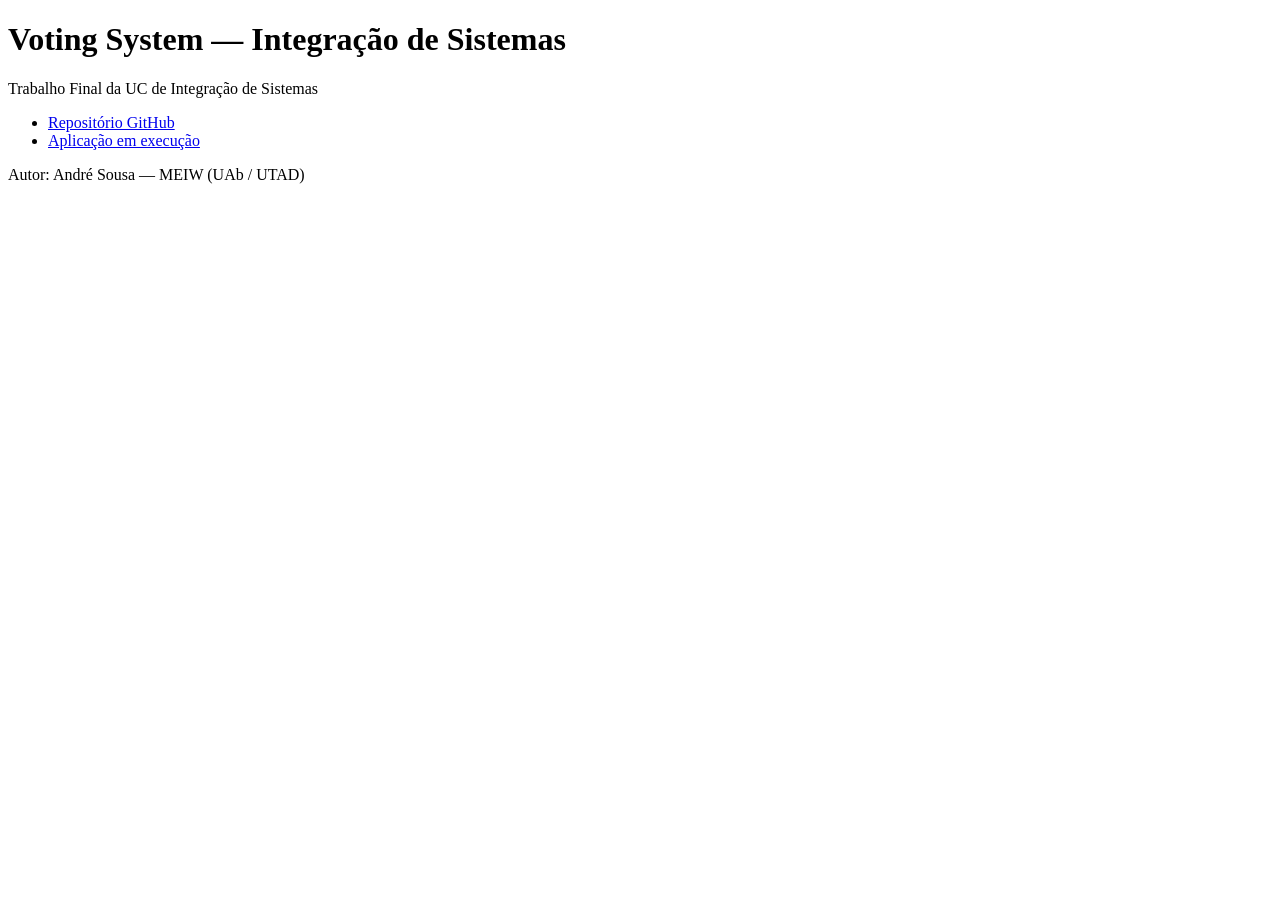
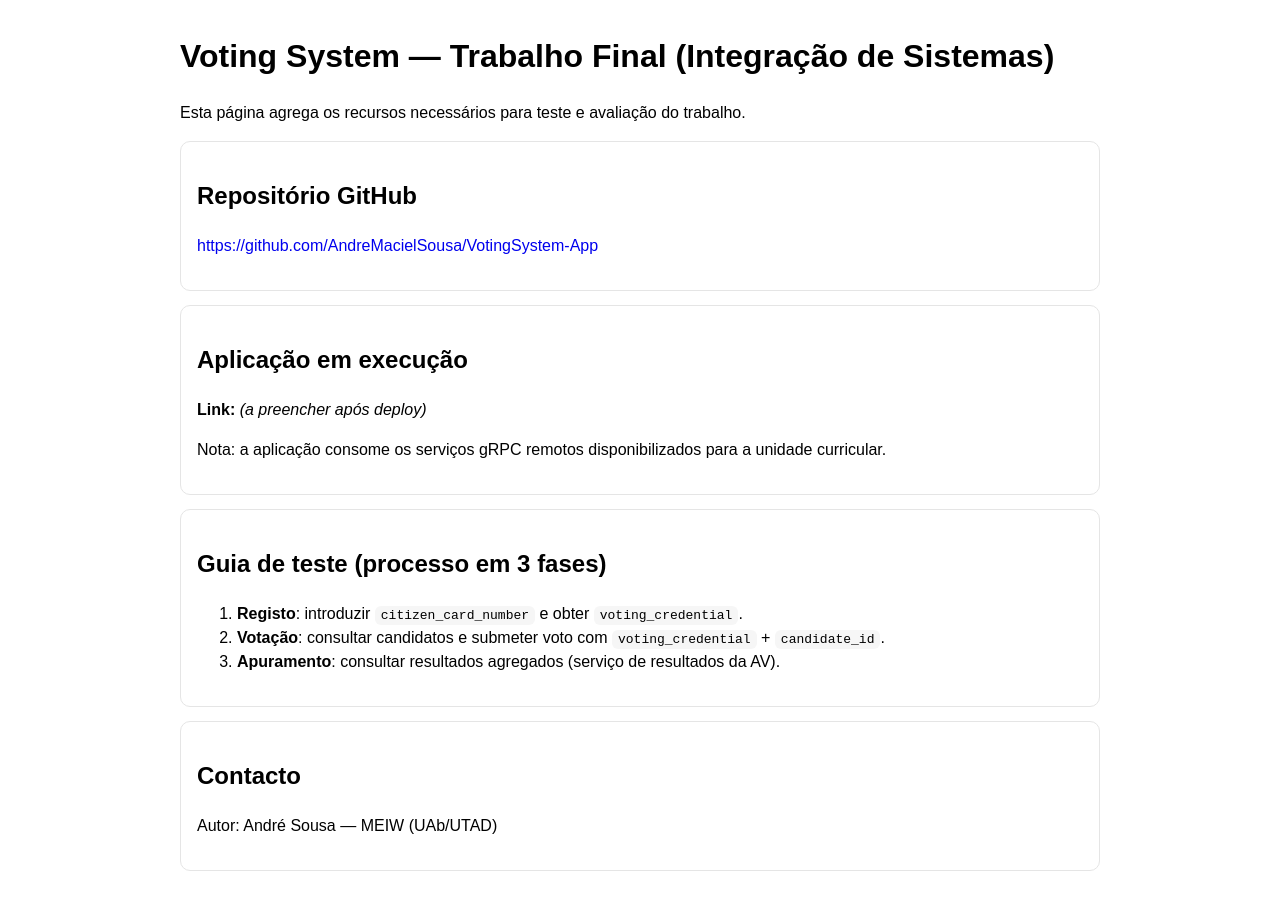
Before and after one commit to AndreMacielSousa/VotingSystem-App, a plain HTML site: page site/index.html in a window 1280 px wide. Before the commit the page ends 800 px from the top, so only its background shows below. Drawn offline with Linux system fonts and the light colour scheme.

Commit message:
update Site

```diff
--- a/site/index.html
+++ b/site/index.html
@@ -1,19 +1,47 @@
 <!DOCTYPE html>
 <html lang="pt">
 <head>
-  <meta charset="UTF-8">
-  <title>Integração de Sistemas — Trabalho Final</title>
+  <meta charset="UTF-8" />
+  <meta name="viewport" content="width=device-width, initial-scale=1"/>
+  <title>Integração de Sistemas — Voting System (IS2026)</title>
+  <style>
+    body { font-family: Arial, sans-serif; max-width: 920px; margin: 32px auto; padding: 0 16px; line-height: 1.5; }
+    .card { border: 1px solid #e5e5e5; border-radius: 10px; padding: 16px; margin: 14px 0; }
+    code { background: #f6f6f6; padding: 2px 6px; border-radius: 6px; }
+    a { text-decoration: none; }
+  </style>
 </head>
 <body>
-  <h1>Voting System — Integração de Sistemas</h1>
+  <h1>Voting System — Trabalho Final (Integração de Sistemas)</h1>
+  <p>Esta página agrega os recursos necessários para teste e avaliação do trabalho.</p>
 
-  <p>Trabalho Final da UC de Integração de Sistemas</p>
+  <div class="card">
+    <h2>Repositório GitHub</h2>
+    <p>
+      <a href="https://github.com/AndreMacielSousa/VotingSystem-App" target="_blank" rel="noopener">
+        https://github.com/AndreMacielSousa/VotingSystem-App
+      </a>
+    </p>
+  </div>
 
-  <ul>
-    <li><a href="https://github.com/AndreMacielSousa/VotingSystem-App" target="_blank">Repositório GitHub</a></li>
-    <li><a href="https://URL-DA-APP-DEPLOYADA" target="_blank">Aplicação em execução</a></li>
-  </ul>
+  <div class="card">
+    <h2>Aplicação em execução</h2>
+    <p><strong>Link:</strong> <em>(a preencher após deploy)</em></p>
+    <p>Nota: a aplicação consome os serviços gRPC remotos disponibilizados para a unidade curricular.</p>
+  </div>
 
-  <p>Autor: André Sousa — MEIW (UAb / UTAD)</p>
+  <div class="card">
+    <h2>Guia de teste (processo em 3 fases)</h2>
+    <ol>
+      <li><strong>Registo</strong>: introduzir <code>citizen_card_number</code> e obter <code>voting_credential</code>.</li>
+      <li><strong>Votação</strong>: consultar candidatos e submeter voto com <code>voting_credential</code> + <code>candidate_id</code>.</li>
+      <li><strong>Apuramento</strong>: consultar resultados agregados (serviço de resultados da AV).</li>
+    </ol>
+  </div>
+
+  <div class="card">
+    <h2>Contacto</h2>
+    <p>Autor: André Sousa — MEIW (UAb/UTAD)</p>
+  </div>
 </body>
 </html>
```
Also changed, not shown: 1 other file.
